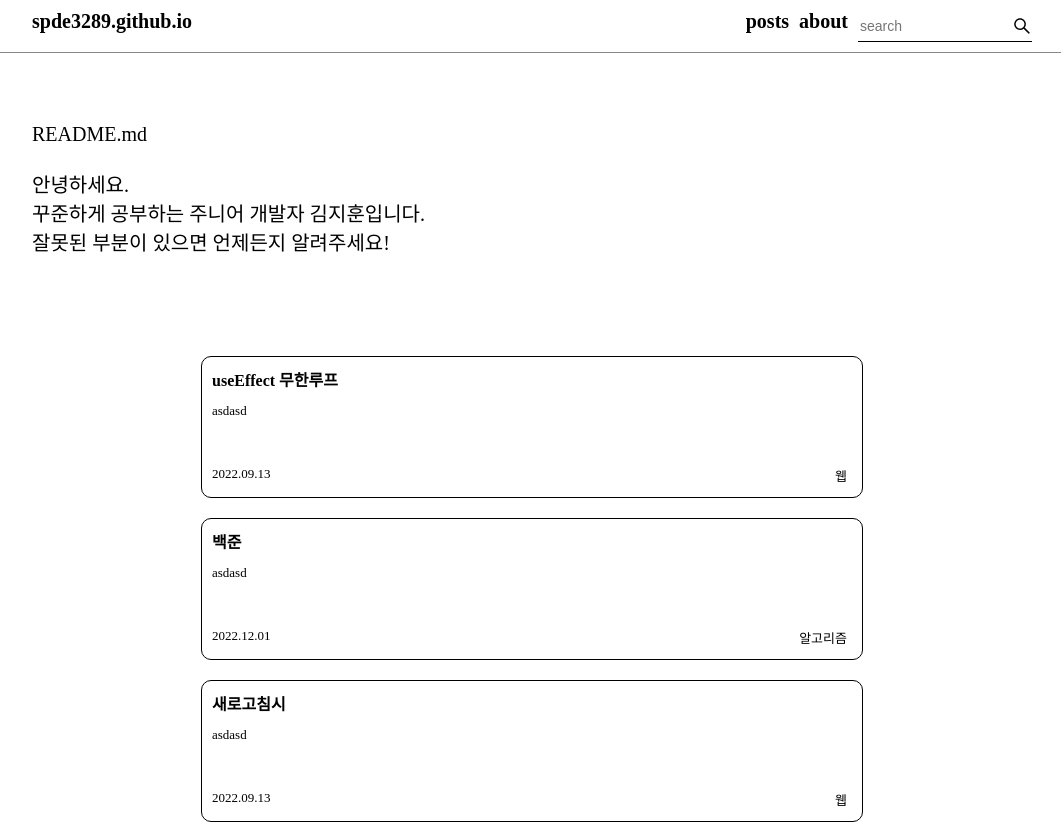
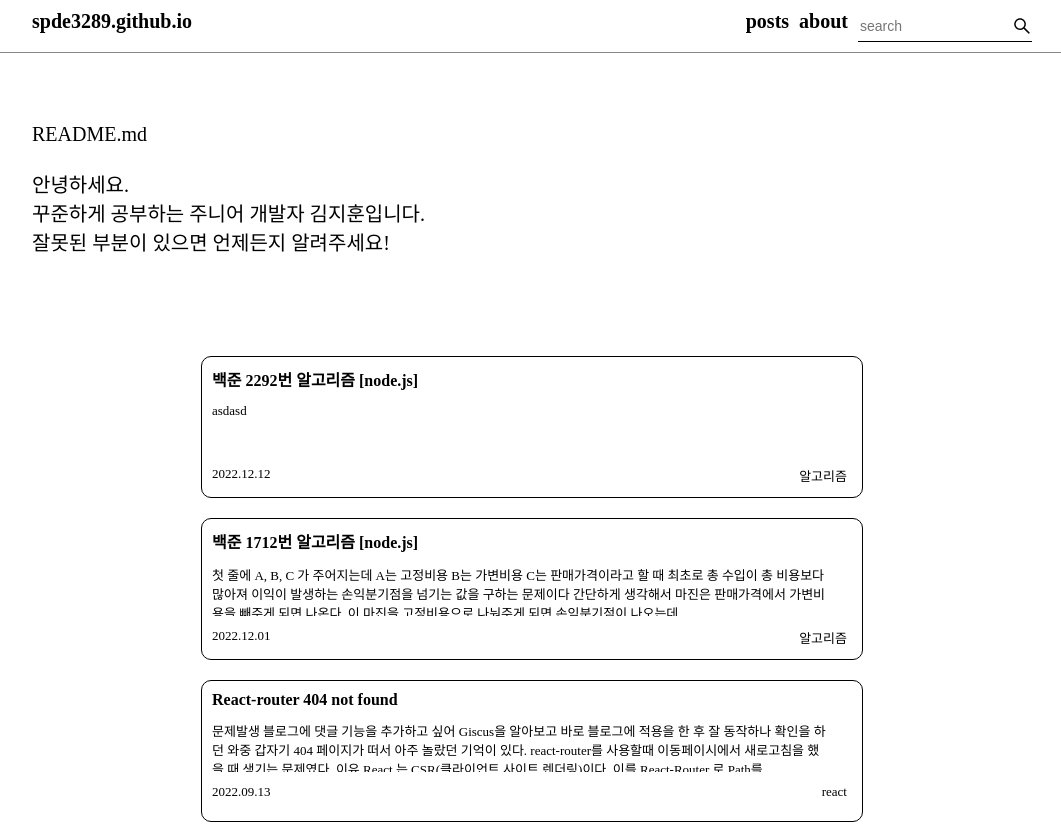
Before and after one commit to spde3289/spde3289.github.io, a React (Create React App) app: page / in a window 1280 px wide. Shown: the top 824 px of the page, without its empty margins (108-1169 px from the left). Built offline with nearby package versions, Linux system fonts and the light colour scheme.

Commit message:
Update postInfo.js

```diff
--- a/src/postInfo.js
+++ b/src/postInfo.js
@@ -2,29 +2,29 @@ const content = [
     {
         key: 1,
         title: 'useEffect 무한루프',
-        body: 'asdasd',
+        body: '이 블로그를 만들면서 useEffect를 사용했는데 렌더링이 계속 일어나 사이트가 다운됐었다 useEffect(함수,[종속성]) useEffect는 종속성이 변했을 때 useEffect 내부에 있는 함수를 실행시키는 역할을 한다. 자꾸 렌더링이 일어나는 이유를 찾아보니 함수부분에 setState를 하고 종속성에 state 값을 넣어줘서 그런거였다.',
         date:'2022.09.13',
         category: [{
             key: 1,
-            category: ['웹', 'react']
+            category: ['react']
         }],
         link: '/posts/useEffect_infinite_loop'
     },
     {
         key: 2,
-        title: '새로고침시',
-        body: 'asdasd',
+        title: 'React-router 404 not found',
+        body: '문제발생 블로그에 댓글 기능을 추가하고 싶어 Giscus을 알아보고 바로 블로그에 적용을 한 후 잘 동작하나 확인을 하던 와중 갑자기 404 페이지가 떠서 아주 놀랐던 기억이 있다. react-router를 사용할때 이동페이시에서 새로고침을 했을 때 생기는 문제였다. 이유 React 는 CSR(클라이언트 사이트 렌더링)이다. 이를 React-Router 로 Path를',
         date:'2022.09.13',
         category: [{
             key: 2,
-            category: ['웹']
+            category: ['react']
         }],
         link: '/posts/router_404'
     },
     {
         key: 3,
-        title: '백준',
-        body: 'asdasd',
+        title: '백준 1712번 알고리즘 [node.js]',
+        body: '첫 줄에 A, B, C 가 주어지는데 A는 고정비용 B는 가변비용 C는 판매가격이라고 할 때 최초로 총 수입이 총 비용보다 많아져 이익이 발생하는 손익분기점을 넘기는 값을 구하는 문제이다  간단하게 생각해서 마진은 판매가격에서 가변비용을 빼주게 되면 나온다. 이 마진을 고정비용으로 나눠주게 되면 손익분기점이 나오는데 ',
         date:'2022.12.01',
         category: [{
             key: 3,
@@ -34,14 +34,14 @@ const content = [
     },
     {
         key: 4,
-        title: 'useEffect 무한루프',
+        title: '백준 2292번 알고리즘 [node.js]',
         body: 'asdasd',
-        date:'2022.09.13',
+        date:'2022.12.12',
         category: [{
             key: 4,
-            category: ['웹']
+            category: ['알고리즘']
         }],
-        link: '/posts/useEffect_infinite_loop'
+        link: '/posts/BJ2292'
     },
 ];
 
```
